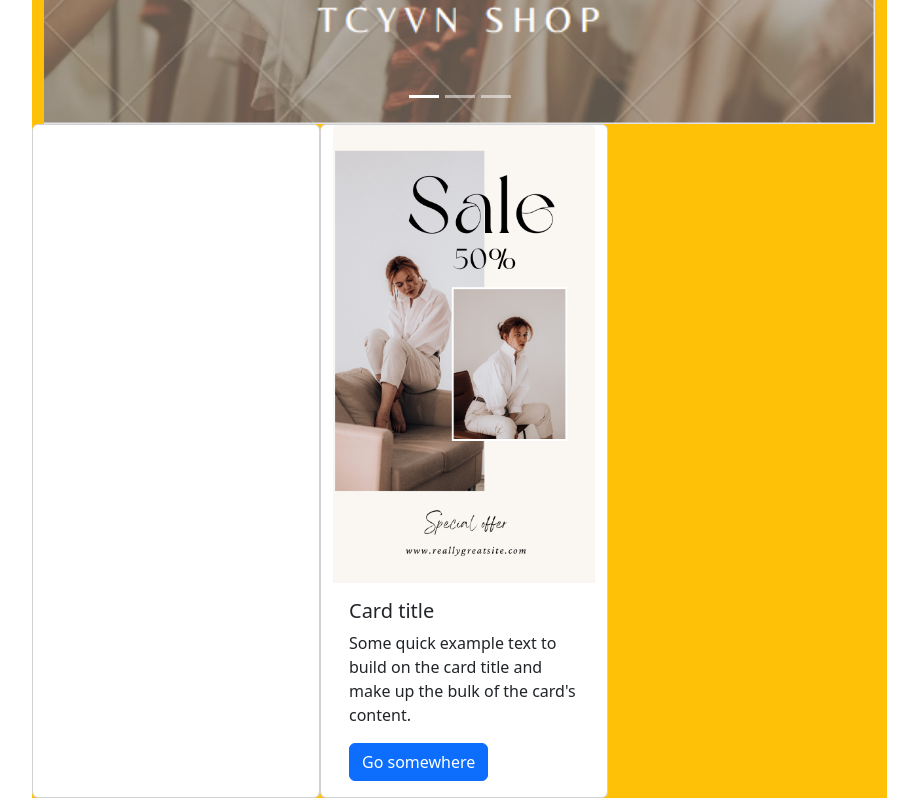
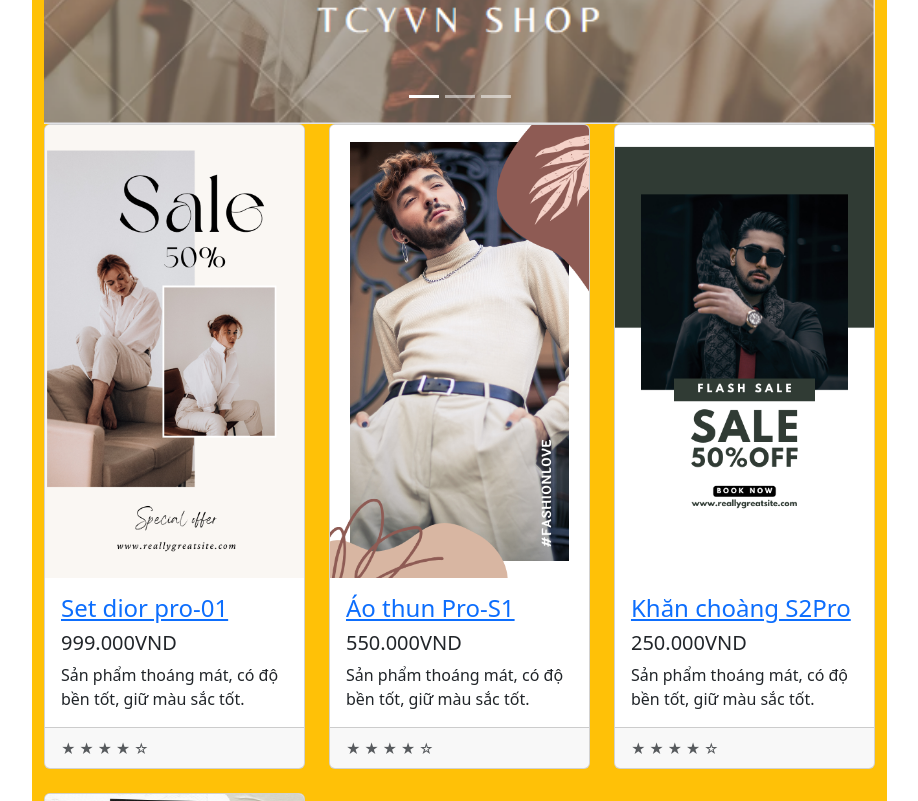
Before and after one commit to abc2003vv/Servlet, a plain HTML site: page web.html in a window 1280 px wide. Shown: the part 400-1201 px from the top of the page, without its empty margins (323-1241 px from the left). Drawn offline with nearby package versions, Linux system fonts and the light colour scheme.

Commit message:
sửa đội hình ảnh lần 2

```diff
--- a/web.html
+++ b/web.html
@@ -182,16 +182,82 @@
           <!-- End Slider -->
           <!-- products -->
           <div class="row">
-            <div class="card" style="width: 18rem;"></div>
-            <div class="card" style="width: 18rem;">
-              <img src="./design/1.png" class="card-img-top" alt="...">
-              <div class="card-body">
-                <h5 class="card-title">Card title</h5>
-                <p class="card-text">Some quick example text to build on the card title and make up the bulk of the card's content.</p>
-                <a href="#" class="btn btn-primary">Go somewhere</a>
+            <div class="col-lg-4 col-md-6 mb-4">
+              <div class="card h-100">
+                <a href="#"><img class="card-img-top"
+                  src="./design/1.png" alt=""></a>
+                <div class="card-body">
+                  <h4 class="card-title">
+                    <a href="#">Set dior pro-01</a>
+                  </h4>
+                  <h5>999.000VND</h5>
+                  <p class="card-text">Sản phẩm thoáng mát, có độ bền tốt, giữ
+                    màu sắc tốt.</p>
+                </div>
+                <div class="card-footer">
+                  <small class="text-muted">&#9733; &#9733; &#9733;
+                    &#9733; &#9734;</small>
+                </div>
+              </div>
+            </div>
+            <div class="col-lg-4 col-md-6 mb-4">
+              <div class="card h-100">
+                <a href="#"><img class="card-img-top"
+                  src="./design/2.png" alt=""></a>
+                <div class="card-body">
+                  <h4 class="card-title">
+                    <a href="#">Áo thun Pro-S1</a>
+                  </h4>
+                  <h5>550.000VND</h5>
+                  <p class="card-text">Sản phẩm thoáng mát, có độ bền tốt, giữ
+                    màu sắc tốt.</p>
+                </div>
+                <div class="card-footer">
+                  <small class="text-muted">&#9733; &#9733; &#9733;
+                    &#9733; &#9734;</small>
+                </div>
+              </div>
+            </div>
+            <div class="col-lg-4 col-md-6 mb-4">
+              <div class="card h-100">
+                <a href="#"><img class="card-img-top"
+                  src="./design/3.png" alt=""></a>
+                <div class="card-body">
+                  <h4 class="card-title">
+                    <a href="#">Khăn choàng S2Pro</a>
+                  </h4>
+                  <h5>250.000VND</h5>
+                  <p class="card-text">Sản phẩm thoáng mát, có độ bền tốt, giữ
+                    màu sắc tốt.</p>
+                </div>
+                <div class="card-footer">
+                  <small class="text-muted">&#9733; &#9733; &#9733;
+                    &#9733; &#9734;</small>
+                </div>
+              </div>
+            </div>
+            <div class="col-lg-4 col-md-6 mb-4">
+              <div class="card h-100">
+                <a href="#"><img class="card-img-top"
+                  src="./design/4.png" alt=""></a>
+                <div class="card-body">
+                  <h4 class="card-title">
+                    <a href="#">Áo phông rộng</a>
+                  </h4>
+                  <h5>250.000</h5>
+                  <p class="card-text">Sản phẩm thoáng mát, có độ bền tốt, giữ
+                    màu sắc tốt.</p>
+                </div>
+                <div class="card-footer">
+                  <small class="text-muted">&#9733; &#9733; &#9733;
+                    &#9733; &#9734;</small>
+                </div>
               </div>
             </div>
           </div>
+        </div>
+      </div>
+    </div>
           <!-- End products -->
         </div>
       </div>
```
Also changed, not shown: design/4.png (added).
